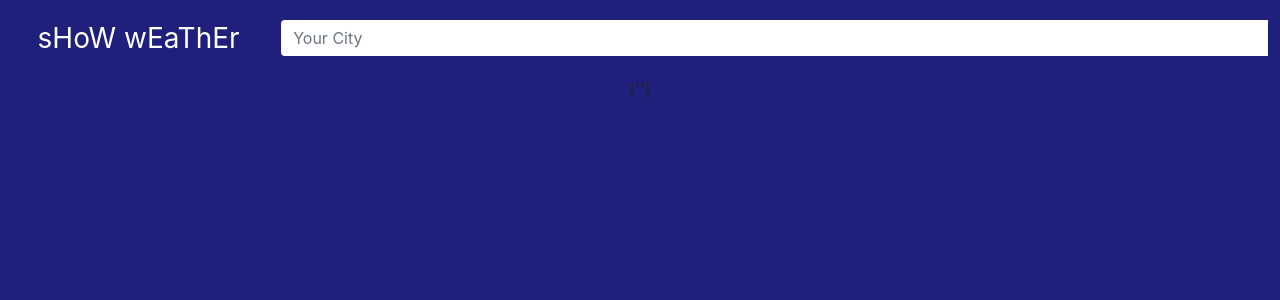
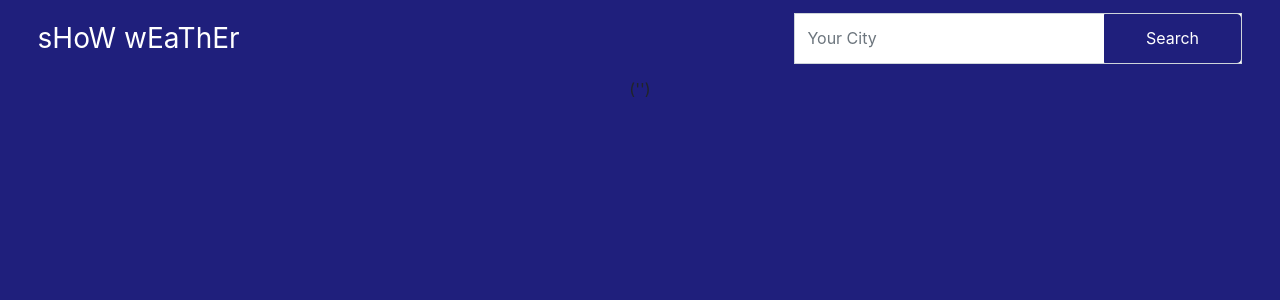
Before and after one commit to rohit1919119/WeatherApp, a React (Create React App) app: page / in a window 1280 px wide. Shown: the top 300 px of the page. Built offline with nearby package versions, Linux system fonts and the light colour scheme.

Commit message:
Added API

```diff
--- a/src/App.js
+++ b/src/App.js
@@ -13,16 +13,26 @@ function App() {
   const [query, setQuery] = useState('');
   const [weather, setWeather] = useState({});
 
-  const search = evt => {
+  const search = (evt, e) => {
+    e.preventDefault();
     if (evt.key === "Enter") {
       fetch(`${api.base}weather?q=${query}&units=metric&appid=${api.key}`)
       .then(res => res.json())
       .then(result => {
         setWeather(result);
         setQuery('');
-        // console.log(result);
       });
     }
+  }
+
+  const searchb = (e) => {
+    e.preventDefault();
+    fetch(`${api.base}weather?q=${query}&units=metric&appid=${api.key}`)
+      .then(res => res.json())
+      .then(result => {
+        setWeather(result);
+        setQuery('');
+      });
   }
 
   return (
@@ -35,7 +45,7 @@ function App() {
           </button>
           <div className="collapse navbar-collapse" id="navbarSupportedContent">
 
-            {/* <form className="d-flex"> */}
+            <form className="d-flex">
               <input
               className="form-control me-2"
               type="text"
@@ -43,10 +53,14 @@ function App() {
               aria-label="Search"
               onChange={e => setQuery(e.target.value)}
               value={query}
-              onKeyPress={search}
+              onKeyPress={(e) => search}
               />
-              {/* <button className="btn btn-outline-success" >Search</button> */}
-            {/* </form> */}
+              <button
+                className="btn btn-outline-success"
+                onClick={searchb}
+               >Search
+               </button>
+            </form>
           </div>
         </div>
       </nav>
```
